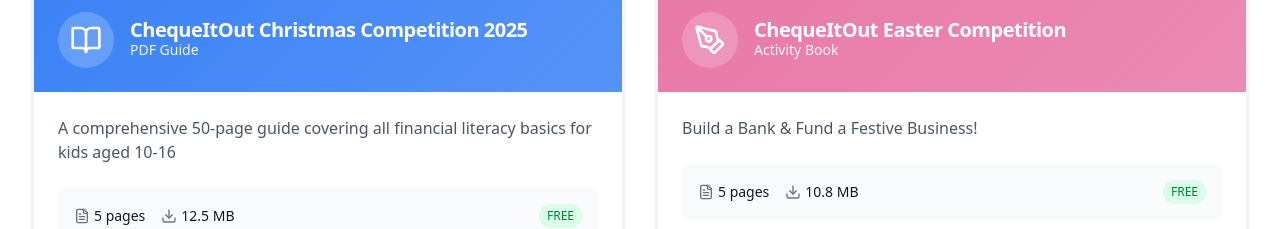
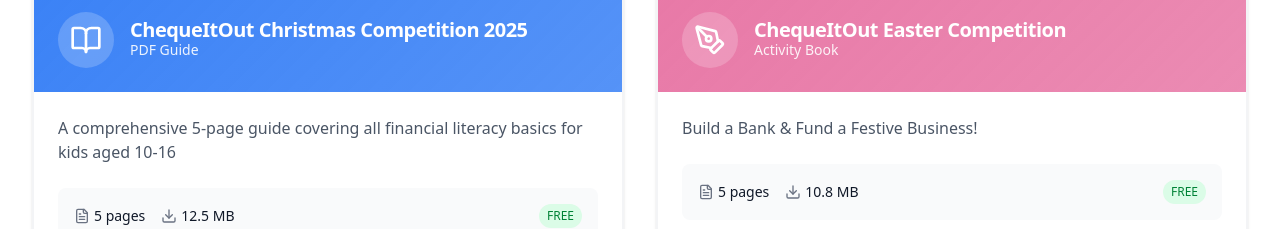
Before and after one commit to reniaganguly/ChequeItOut, a React (Vite) app: page /resources in a window 1280 px wide. Shown: the part 945-1174 px from the top of the page. Built offline with nearby package versions, Linux system fonts and the light colour scheme.

Commit message:
update description page number of chequeItOut Christmas competition 2025.

```diff
--- a/src/pages/Resources.jsx
+++ b/src/pages/Resources.jsx
@@ -32,7 +32,7 @@
 
       title: 'ChequeItOut Christmas Competition 2025',
 
-      description: 'A comprehensive 50-page guide covering all financial literacy basics for kids aged 10-16',
+      description: 'A comprehensive 5-page guide covering all financial literacy basics for kids aged 10-16',
       type: 'PDF Guide',
       pages: '5 pages',
       size: '12.5 MB',
```
